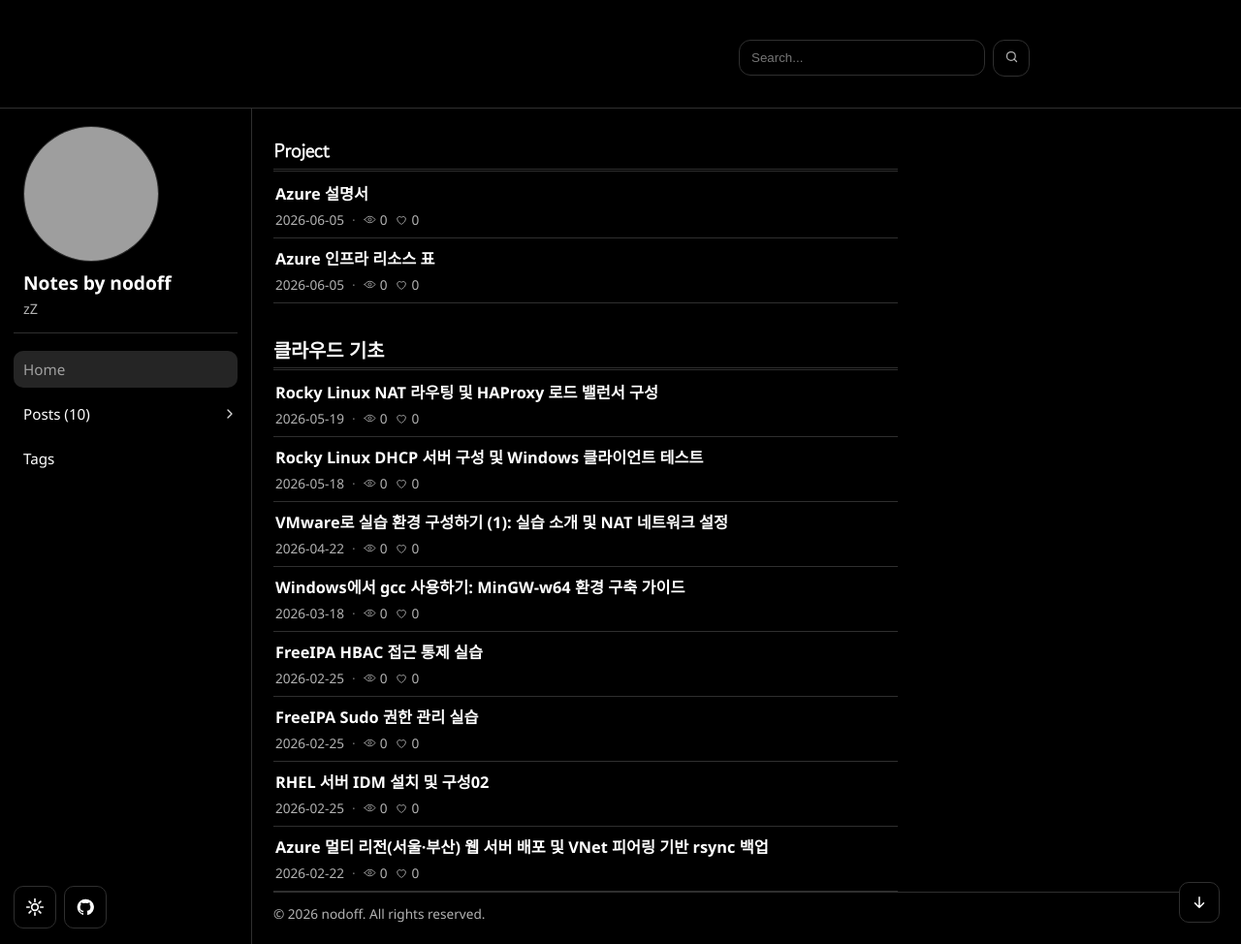
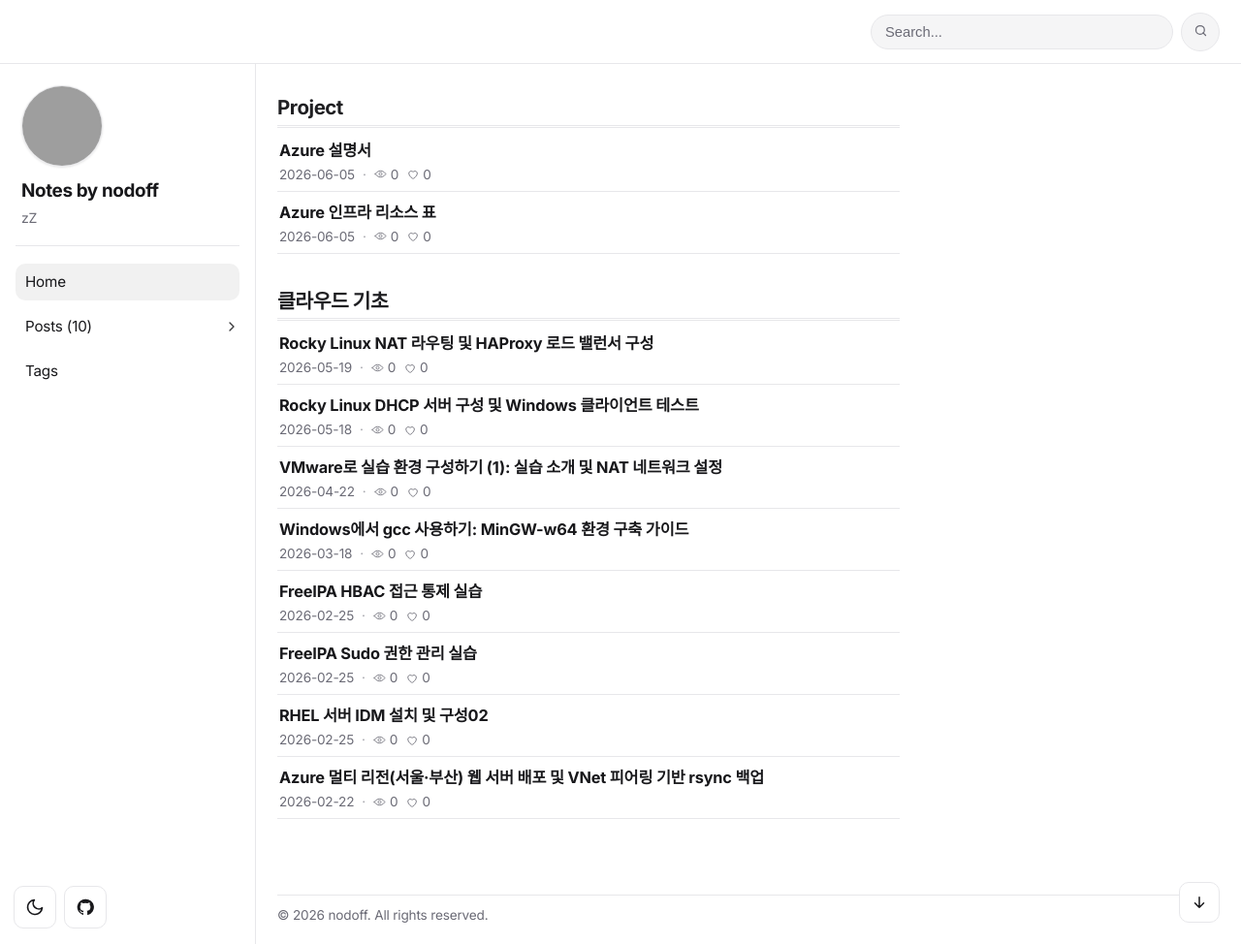
Before and after one commit to nodoff365/nodoff365.github.io, a Jekyll site: the page built from index.html, in a window 1280 px wide and 974 px high. Shown: the whole window at 97% size. Built offline with Jekyll 4.4.1, drawn with Linux system fonts in a browser that asks for light colours; the list of posts is cut into pages by our own code; comment, search, counter and statistics services are not loaded; grey boxes are pictures that could not be loaded.

Commit message:
디자인: 모던 무채색 리프레시 1차 (기능 유지)
- 색 팔레트 정돈: 다크 #000 -> #0b0b0c, 경계선/표면/대비 토큰 정리 (무채색 유지)
- 폰트 교체: Inter + Noto Sans KR (기존 Gowun Dodum 헤더 폰트 정리)
- 상단바 슬림화(112px -> 66px) + 반투명 블러, 검색창 pill 스타일로 정리
- 사이드바 아바타 컴팩트화 및 프로필/네비 정돈
- 인라인 코드 라이트 칩 스타일, 코드블록은 IDE풍 다크 유지
- 테마 토글이 항상 다크로 강제되던 버그 수정 (라이트/다크 토글+기억 정상화)

https://claude.ai/code/session_01C5NfB9hNHsTcq2K8pyeX4H

```diff
--- a/_includes/head.html
+++ b/_includes/head.html
@@ -23,7 +23,7 @@
 <link rel="sitemap" type="application/xml" title="Sitemap" href="https://nodoff365.github.io/sitemap.xml">
 <link rel="preconnect" href="https://fonts.googleapis.com">
 <link rel="preconnect" href="https://fonts.gstatic.com" crossorigin>
-<link href="https://fonts.googleapis.com/css2?family=Gowun+Dodum&display=swap" rel="stylesheet">
+<link href="https://fonts.googleapis.com/css2?family=Inter:wght@400;500;600;700&family=Noto+Sans+KR:wght@400;500;700&family=JetBrains+Mono:wght@400;500&display=swap" rel="stylesheet">
 
 <script>
   (function () {
--- a/assets/css/main.css
+++ b/assets/css/main.css
@@ -1,22 +1,31 @@
 :root {
   --bg: #ffffff;
-  --text: #000000;
-  --muted: #6f6f6f;
-  --line: #dcdcdc;
+  --text: #18181b;
+  --muted: #6b6b76;
+  --line: #e7e7ea;
+  --line-strong: #d6d6db;
   --surface: #ffffff;
-  --accent: #8a8a8a;
-  --topbar-h: 112px;
-  --sidebar-w: 260px;
+  --surface-2: #f5f5f6;
+  --accent: #18181b;
+  --topbar-h: 66px;
+  --sidebar-w: 264px;
   --toc-w: 220px;
+  --radius-sm: 8px;
   --radius-md: 12px;
-  --nav-pill-bg: rgba(128, 128, 128, 0.2);
-  --code-bg: #121212;
-  --code-head-bg: #0e0e0e;
-  --code-border: #2e2e2e;
+  --radius-lg: 16px;
+  --nav-pill-bg: rgba(24, 24, 27, 0.06);
+  --shadow-sm: 0 1px 2px rgba(24, 24, 27, 0.05), 0 1px 3px rgba(24, 24, 27, 0.06);
+  --shadow-md: 0 4px 14px rgba(24, 24, 27, 0.08), 0 2px 6px rgba(24, 24, 27, 0.06);
+  --font-sans: "Inter", -apple-system, BlinkMacSystemFont, "Apple SD Gothic Neo", "Noto Sans KR", "Segoe UI", "Malgun Gothic", system-ui, sans-serif;
+  --font-mono: "JetBrains Mono", "Consolas", "Cascadia Code", "Fira Code", "Noto Sans Mono CJK KR", "Malgun Gothic", monospace;
+  --code-bg: #0f1117;
+  --code-head-bg: #0b0d12;
+  --code-border: #21262d;
   --code-fg: #e6edf3;
   --code-icon: #9aa4b2;
-  --code-inline-bg: #121212;
-  --code-inline-fg: #e6edf3;
+  --code-inline-bg: #f0f0f2;
+  --code-inline-fg: #1f2328;
+  --code-inline-border: #e0e0e4;
   --tok-comment: #8b949e;
   --tok-keyword: #ff7b72;
   --tok-string: #a5d6ff;
@@ -32,20 +41,25 @@
 }
 
 html[data-theme="dark"] {
-  --bg: #000000;
-  --text: #ffffff;
-  --muted: #b3b3b3;
-  --line: #2f2f2f;
-  --surface: #000000;
-  --accent: #a0a0a0;
-  --nav-pill-bg: rgba(170, 170, 170, 0.22);
-  --code-bg: #121212;
-  --code-head-bg: #0e0e0e;
-  --code-border: #2e2e2e;
+  --bg: #0b0b0c;
+  --text: #f4f4f5;
+  --muted: #9b9ba6;
+  --line: #262629;
+  --line-strong: #38383d;
+  --surface: #18181b;
+  --surface-2: #161619;
+  --accent: #fafafa;
+  --nav-pill-bg: rgba(250, 250, 250, 0.08);
+  --shadow-sm: 0 1px 2px rgba(0, 0, 0, 0.4);
+  --shadow-md: 0 8px 24px rgba(0, 0, 0, 0.5);
+  --code-bg: #121316;
+  --code-head-bg: #0d0e11;
+  --code-border: #2a2f37;
   --code-fg: #e6edf3;
   --code-icon: #9aa4b2;
-  --code-inline-bg: #121212;
+  --code-inline-bg: #1c1d22;
   --code-inline-fg: #e6edf3;
+  --code-inline-border: #2a2f37;
   --tok-comment: #8b949e;
   --tok-keyword: #ff7b72;
   --tok-string: #a5d6ff;
@@ -62,7 +76,11 @@ html[data-theme="dark"] {
 
 body {
   margin: 0;
-  font-family: "Segoe UI", "Apple SD Gothic Neo", "Noto Sans KR", sans-serif;
+  font-family: var(--font-sans);
+  font-feature-settings: "cv11", "ss01";
+  -webkit-font-smoothing: antialiased;
+  -moz-osx-font-smoothing: grayscale;
+  letter-spacing: -0.011em;
   background: var(--bg);
   color: var(--text);
 }
@@ -122,13 +140,16 @@ a {
   left: 0;
   right: 0;
   height: var(--topbar-h);
-  background: var(--bg);
+  background: color-mix(in srgb, var(--bg) 80%, transparent);
+  backdrop-filter: saturate(180%) blur(12px);
+  -webkit-backdrop-filter: saturate(180%) blur(12px);
   border-bottom: 1px solid var(--line);
   border-radius: 0 !important;
   display: flex;
   align-items: center;
   justify-content: flex-end;
-  padding: 0 18px;
+  gap: 12px;
+  padding: 0 22px;
   z-index: 1000;
 }
 
@@ -137,16 +158,14 @@ a {
   border: 1px solid var(--line);
   background: var(--surface);
   color: var(--text);
-  padding: 8px 10px;
+  padding: 9px 11px;
   border-radius: var(--radius-md);
   cursor: pointer;
 }
 
 .topbar-search {
   position: relative;
-  width: min(300px, 68vw);
-  margin-right: 200px;
-  transform: translateY(4px);
+  width: min(360px, 60vw);
 }
 
 .topbar-search form {
@@ -163,10 +182,23 @@ a {
 .topbar-search input {
   width: 100%;
   border: 1px solid var(--line);
+  background: var(--surface-2);
+  color: var(--text);
+  border-radius: 999px;
+  padding: 9px 14px;
+  font-size: 0.92rem;
+  outline: none;
+  transition: border-color 0.15s ease, background 0.15s ease, box-shadow 0.15s ease;
+}
+
+.topbar-search input::placeholder {
+  color: var(--muted);
+}
+
+.topbar-search input:focus {
+  border-color: var(--line-strong);
   background: var(--surface);
-  color: var(--text);
-  border-radius: var(--radius-md);
-  padding: 10px 12px;
+  box-shadow: 0 0 0 3px var(--nav-pill-bg);
 }
 
 .topbar-search form input {
@@ -179,14 +211,15 @@ a {
 }
 
 #search-submit {
-  width: 38px;
-  height: 38px;
+  width: 40px;
+  height: 40px;
   border: 1px solid var(--line);
-  background: var(--surface);
-  color: var(--muted);
-  border-radius: var(--radius-md);
+  background: var(--surface-2);
+  color: var(--muted);
+  border-radius: 999px;
   padding: 0;
   cursor: pointer;
+  flex: none;
 }
 
 #search-submit svg {
@@ -215,16 +248,26 @@ a {
 
 .search-results {
   position: absolute;
-  top: calc(100% + 8px);
+  top: calc(100% + 10px);
   left: 0;
   right: 0;
   display: none;
-  max-height: 260px;
+  max-height: 320px;
   overflow: auto;
   z-index: 1001;
   border: 1px solid var(--line);
-  border-radius: var(--radius-md);
-  background: var(--bg);
+  border-radius: var(--radius-lg);
+  background: var(--surface);
+  box-shadow: var(--shadow-md);
+  padding: 6px;
+}
+
+.search-results a {
+  border-radius: var(--radius-sm);
+}
+
+.search-results a:last-child {
+  border-bottom: 0;
 }
 
 .search-results.open {
@@ -234,7 +277,6 @@ a {
 .search-results a {
   display: block;
   padding: 10px 12px;
-  border-bottom: 1px solid var(--line);
 }
 
 .search-item strong {
@@ -265,35 +307,37 @@ a {
   top: var(--topbar-h);
   bottom: 0;
   overflow: auto;
-  padding: 18px 14px 80px;
+  padding: 22px 16px 80px;
 }
 
 .sidebar-profile {
   margin-bottom: 18px;
-  padding-left: 10px;
-  padding-bottom: 14px;
+  padding: 0 6px 18px;
   border-bottom: 1px solid var(--line);
 }
 
 .sidebar-avatar {
-  width: 140px;
-  height: 140px;
+  width: 84px;
+  height: 84px;
   border-radius: 50%;
   border: 1px solid var(--line);
+  box-shadow: var(--shadow-sm);
   display: block;
 }
 
 .sidebar-title {
-  margin: 10px 0 6px;
-  font-size: 1.2rem;
+  margin: 14px 0 6px;
+  font-size: 1.18rem;
+  font-weight: 700;
+  letter-spacing: -0.02em;
   line-height: 1.2;
 }
 
 .sidebar-subtitle {
   margin: 0;
   color: var(--muted);
-  font-size: 0.9rem;
-  line-height: 1.4;
+  font-size: 0.88rem;
+  line-height: 1.45;
 }
 
 .sidebar-root,
@@ -1087,14 +1131,14 @@ html[data-theme="dark"] .theme-icon-sun {
 }
 
 .post-content :not(pre) > code {
-  border: 1px solid var(--code-border);
+  border: 1px solid var(--code-inline-border);
   border-radius: 6px;
-  padding: 0.18rem 0.42rem;
+  padding: 0.12rem 0.4rem;
   display: inline-flex;
   align-items: center;
-  font-size: 0.9em;
+  font-size: 0.86em;
   line-height: 1;
-  font-family: "Consolas", "Cascadia Code", "Fira Code", "JetBrains Mono", "Noto Sans Mono CJK KR", "Malgun Gothic", monospace;
+  font-family: var(--font-mono);
   background: var(--code-inline-bg);
   color: var(--code-inline-fg);
 }
@@ -1698,11 +1742,11 @@ html[data-theme="dark"] .theme-icon-sun {
 
 /* ===== Home/Posts list final style override ===== */
 .home-list-head h2 {
-  font-family: "Gowun Dodum", "Apple SD Gothic Neo", "Malgun Gothic", sans-serif;
+  font-family: var(--font-sans);
   font-style: normal;
-  font-size: 1.24rem;
+  font-size: 1.28rem;
   font-weight: 700;
-  letter-spacing: -0.01em;
+  letter-spacing: -0.025em;
   line-height: 1.25;
   font-kerning: none;
   text-rendering: geometricPrecision;
--- a/assets/js/main.js
+++ b/assets/js/main.js
@@ -44,7 +44,9 @@
     updateGiscusTheme(theme);
   }
 
-  setTheme("dark");
+  // Theme is already applied by the inline script in head.html based on the
+  // saved preference (or the OS setting). Don't override it here; just keep
+  // the giscus comment theme in sync once the iframe is ready.
   syncGiscusThemeWhenReady();
 
   themeBtn?.addEventListener("click", () => {
```
